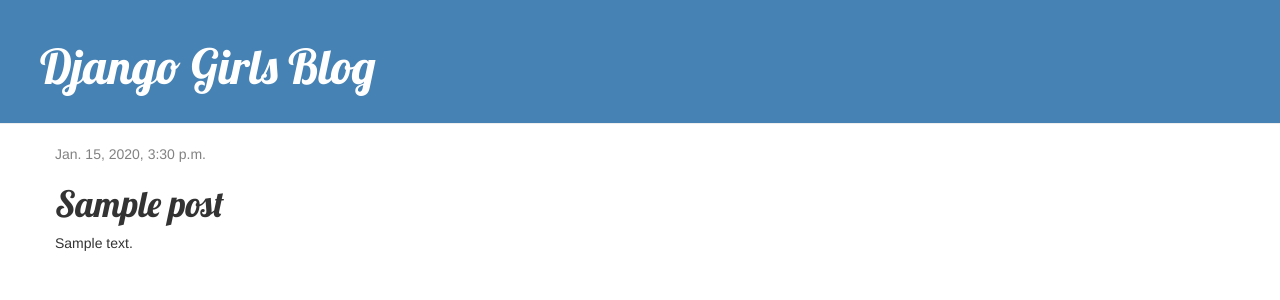
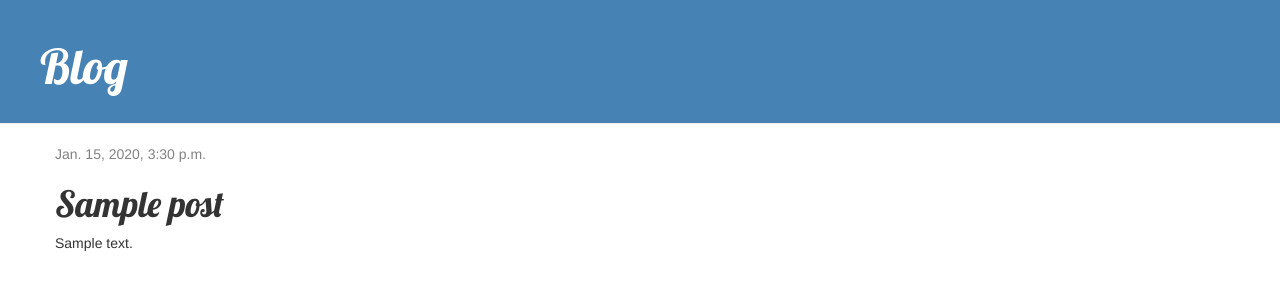
Before and after one commit to SAFAL12358/my-first-blog, a Django app: page /post/1/ in a window 1280 px wide. Shown: the top 300 px of the page. Run offline with Django 3.2, Linux system fonts and the light colour scheme; tables that the repository leaves empty hold one stand-in row (values such as "Sample post"); some libraries are stand-ins or nearby versions.

Commit message:
small changes

```diff
--- a/mysite/blog/templates/blog/base.html
+++ b/mysite/blog/templates/blog/base.html
@@ -10,7 +10,7 @@
     </head>
     <body>
     <div class="page-header">
-        <h1><a href="/">Django Girls Blog</a></h1>
+        <h1><a href="/">Blog</a></h1>
     </div>
     <div class="content container">
         <div class="row">
```
